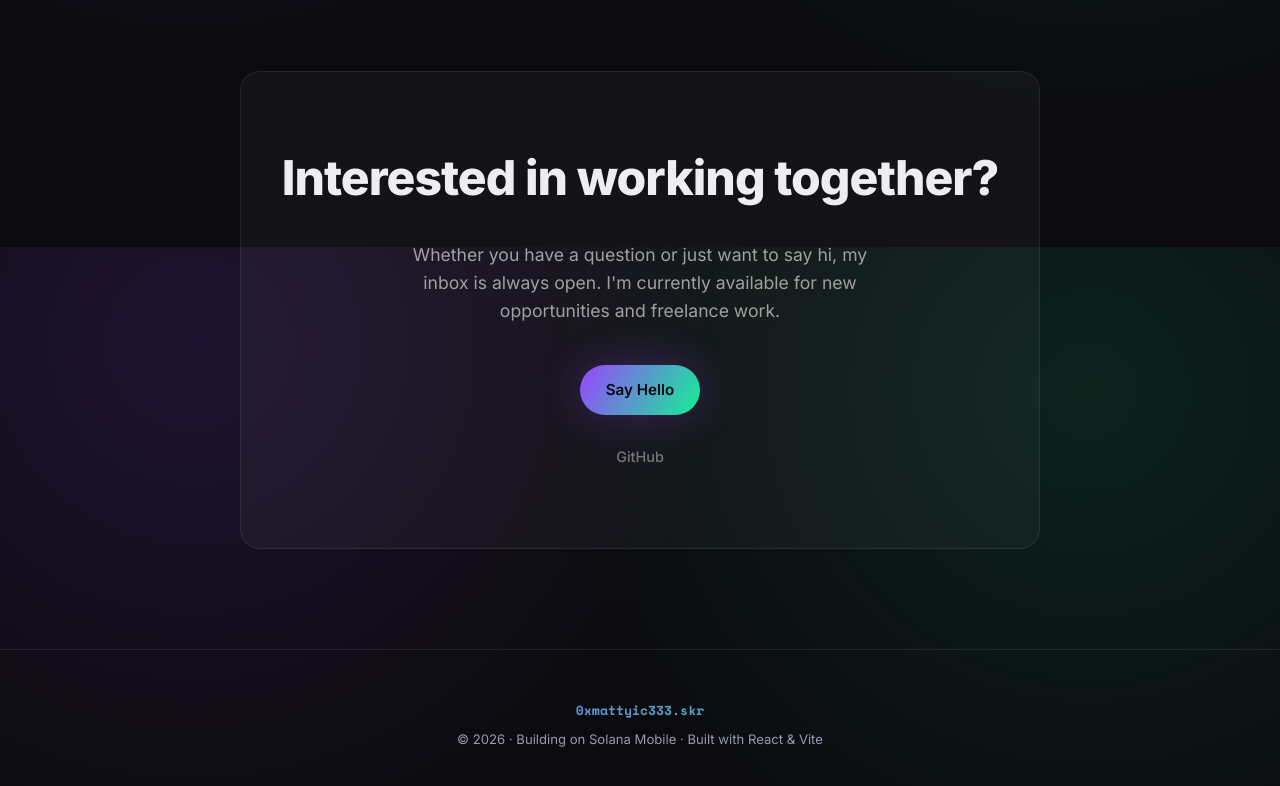
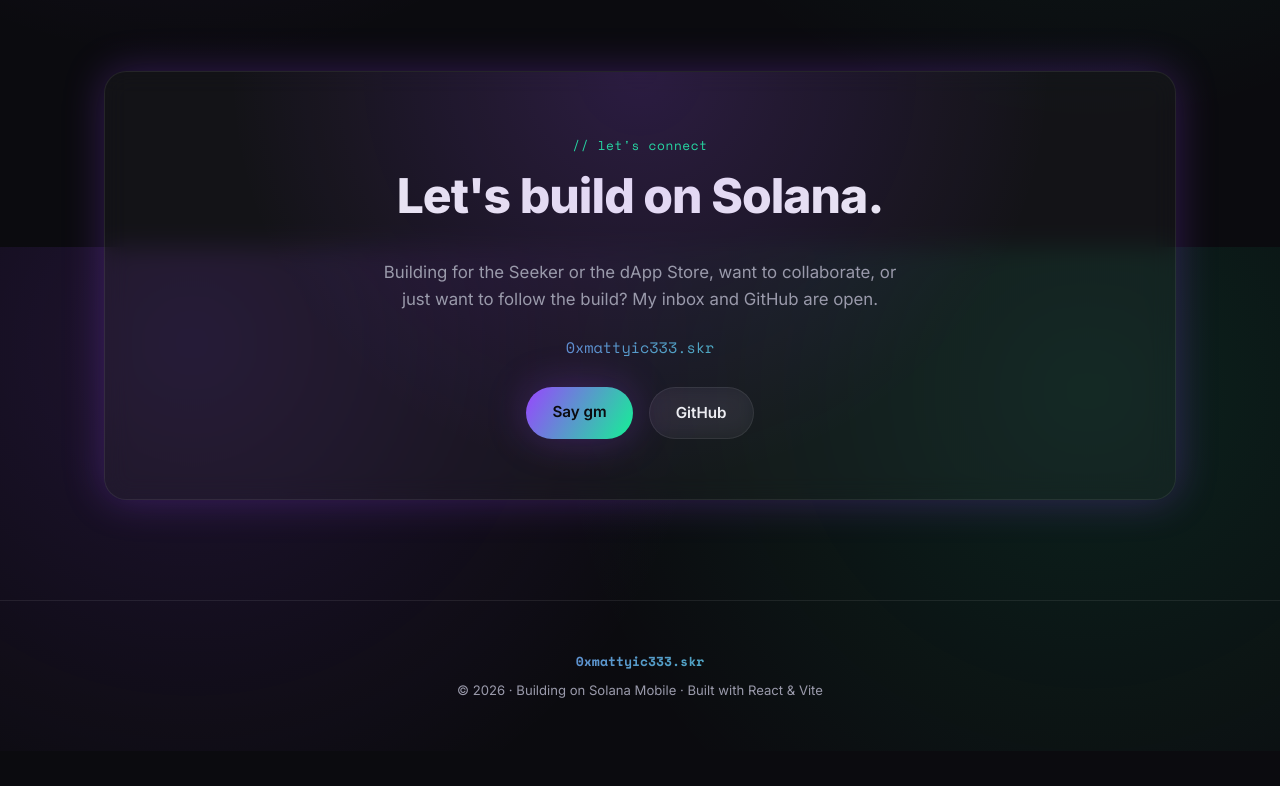
Before and after one commit to 0xmattyiceee/dev-portfolio, a React (Vite) app: page / in a window 1280 px wide. Shown: the part 2953-3739 px from the top of the page. After the commit the page ends 3704 px from the top, so only its background shows below. Built offline with nearby package versions, Linux system fonts and the light colour scheme.

Commit message:
feat: Solana contact section and refreshed README

```diff
--- a/src/components/Contact.css
+++ b/src/components/Contact.css
@@ -1,43 +1,46 @@
-.contact {
+.contact-card {
+  position: relative;
+  overflow: hidden;
+  background: var(--card-bg);
+  border: 1px solid var(--glass-border);
+  border-radius: var(--radius);
+  padding: 60px 40px;
   text-align: center;
+  backdrop-filter: blur(12px);
+  box-shadow: var(--glow);
 }
 
-.contact-card {
-  background-color: var(--card-bg);
-  padding: 80px 40px;
-  border-radius: 20px;
-  border: 1px solid var(--border-color);
-  max-width: 800px;
-  margin: 0 auto;
+.contact-card::before {
+  content: '';
+  position: absolute;
+  inset: 0;
+  background: radial-gradient(circle at 50% 0%, rgba(153, 69, 255, 0.18), transparent 60%);
+  pointer-events: none;
 }
 
 .contact-description {
-  font-size: 1.1rem;
-  color: #a0a0a0;
-  margin-bottom: 40px;
-  max-width: 500px;
-  margin-left: auto;
-  margin-right: auto;
+  color: var(--text-muted);
+  max-width: 520px;
+  margin: 0 auto 22px;
+  font-size: 1.05rem;
+  position: relative;
+}
+
+.contact-handle {
+  font-family: var(--font-mono);
+  font-size: 0.95rem;
+  margin-bottom: 28px;
+  position: relative;
+  background: var(--gradient);
+  -webkit-background-clip: text;
+  background-clip: text;
+  -webkit-text-fill-color: transparent;
 }
 
 .contact-actions {
+  position: relative;
   display: flex;
-  flex-direction: column;
-  align-items: center;
-  gap: 30px;
+  gap: 16px;
+  justify-content: center;
+  flex-wrap: wrap;
 }
-
-.social-links {
-  display: flex;
-  gap: 20px;
-}
-
-.social-link {
-  font-size: 0.9rem;
-  color: #777;
-  font-weight: 500;
-}
-
-.social-link:hover {
-  color: var(--accent-color);
-}
--- a/src/components/Contact.tsx
+++ b/src/components/Contact.tsx
@@ -4,16 +4,23 @@
   return (
     <section id="contact" className="contact">
       <div className="contact-card">
-        <h2 className="section-title">Interested in working together?</h2>
+        <span className="section-tag">// let's connect</span>
+        <h2 className="section-title">Let's build on Solana.</h2>
         <p className="contact-description">
-          Whether you have a question or just want to say hi, my inbox is always open.
-          I'm currently available for new opportunities and freelance work.
+          Building for the Seeker or the dApp Store, want to collaborate, or just
+          want to follow the build? My inbox and GitHub are open.
         </p>
+        <div className="contact-handle">0xmattyic333.skr</div>
         <div className="contact-actions">
-          <a href="mailto:abc0xmattyic333@gmail.com" className="btn btn-primary">Say Hello</a>
-          <div className="social-links">
-            <a href="https://github.com/0xmattyiceee" target="_blank" rel="noopener noreferrer" className="social-link">GitHub</a>
-          </div>
+          <a href="mailto:abc0xmattyic333@gmail.com" className="btn btn-primary">Say gm</a>
+          <a
+            href="https://github.com/0xmattyiceee"
+            target="_blank"
+            rel="noopener noreferrer"
+            className="btn btn-secondary"
+          >
+            GitHub
+          </a>
         </div>
       </div>
     </section>
```
Also changed, not shown: 1 other file (tests, documents, lock files or other folders).
